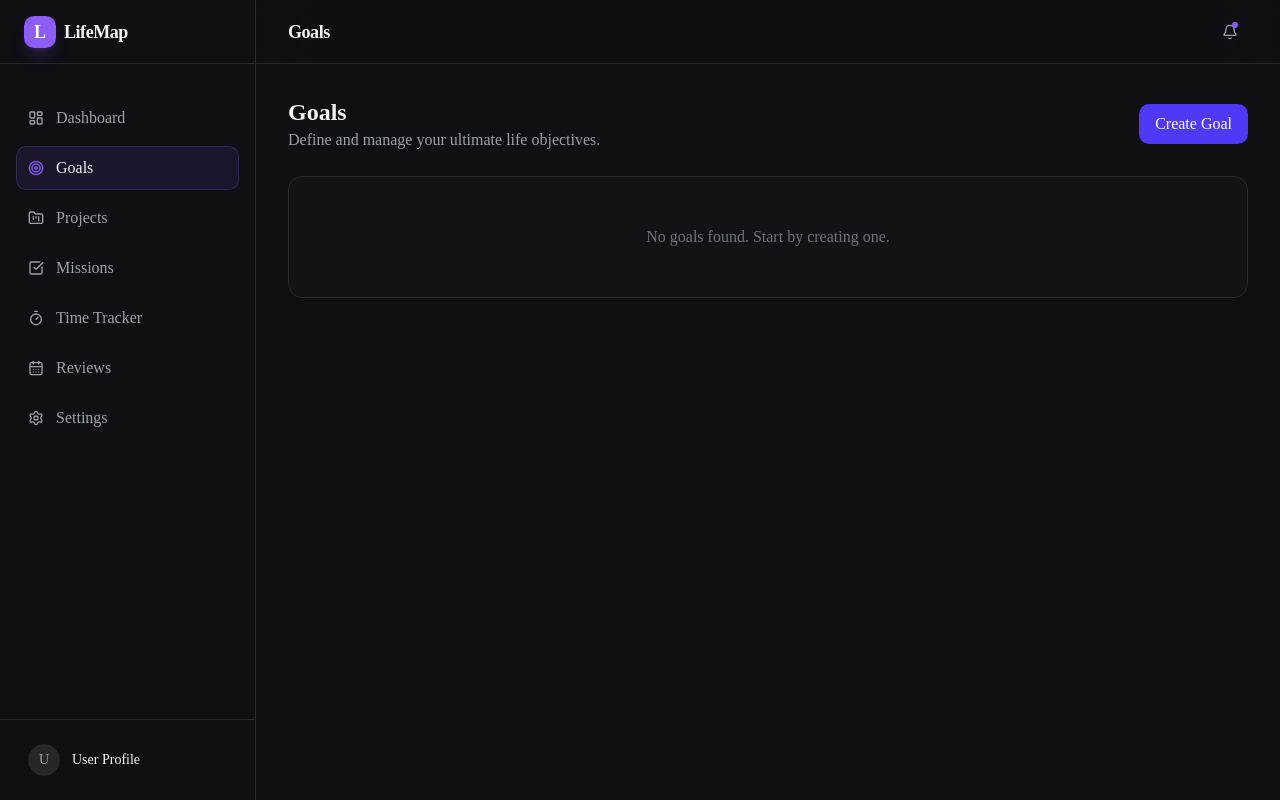
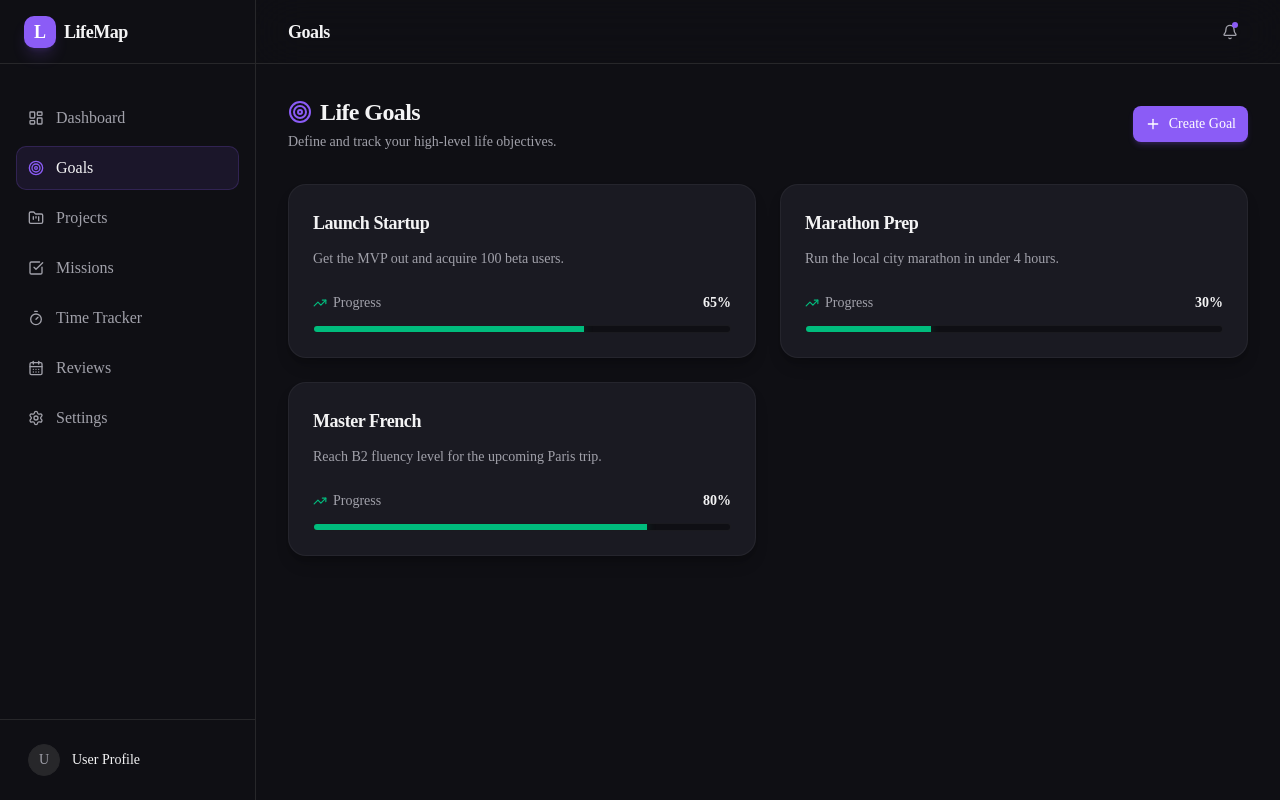
Before and after one commit to SingRajat/LifeMap, a Next.js app in the folder frontend/: page /goals in a window 1280 px wide. Built offline with nearby package versions, Linux system fonts and the light colour scheme.

Commit message:
Modified goals Page

```diff
--- a/frontend/app/goals/page.tsx
+++ b/frontend/app/goals/page.tsx
@@ -1,21 +1,90 @@
 'use client';
+
+import { motion, Variants } from 'framer-motion';
+import { Card, CardHeader, CardTitle, CardDescription, CardContent } from '@/components/ui/Card';
+import { Button } from '@/components/ui/Button';
+import { Target, Plus, TrendingUp } from 'lucide-react';
+
+const mockGoals = [
+  { id: 1, name: "Launch Startup", description: "Get the MVP out and acquire 100 beta users.", progress: 65 },
+  { id: 2, name: "Marathon Prep", description: "Run the local city marathon in under 4 hours.", progress: 30 },
+  { id: 3, name: "Master French", description: "Reach B2 fluency level for the upcoming Paris trip.", progress: 80 },
+];
+
+const containerVariants: Variants = {
+  hidden: { opacity: 0 },
+  visible: {
+    opacity: 1,
+    transition: { staggerChildren: 0.1 }
+  }
+};
+
+const itemVariants: Variants = {
+  hidden: { opacity: 0, y: 15 },
+  visible: { opacity: 1, y: 0, transition: { type: "spring", stiffness: 300, damping: 24 } }
+};
 
 export default function GoalsPage() {
   return (
-    <div className="p-6 md:p-8 space-y-6">
-      <header className="flex justify-between items-center">
-        <div>
-          <h2 className="text-2xl font-bold text-zinc-100">Goals</h2>
-          <p className="text-zinc-400">Define and manage your ultimate life objectives.</p>
+    <div className="w-full max-w-5xl mx-auto p-4 sm:p-6 md:p-8">
+      <motion.div
+        variants={containerVariants}
+        initial="hidden"
+        animate="visible"
+        className="space-y-8"
+      >
+        <div className="flex flex-col sm:flex-row sm:items-center justify-between gap-4">
+          <div className="flex flex-col gap-1">
+            <h2 className="text-2xl font-bold tracking-tight text-foreground flex items-center gap-2">
+              <Target className="w-6 h-6 text-primary" />
+              Life Goals
+            </h2>
+            <p className="text-muted-foreground text-sm">Define and track your high-level life objectives.</p>
+          </div>
+          <Button size="sm" className="w-full sm:w-auto flex items-center gap-2 shadow-primary/20 shadow-md">
+            <Plus className="w-4 h-4" />
+            Create Goal
+          </Button>
         </div>
-        <button className="px-4 py-2 bg-indigo-600 hover:bg-indigo-700 text-white rounded-lg font-medium transition-colors">
-          Create Goal
-        </button>
-      </header>
 
-      <div className="rounded-xl border border-zinc-800 bg-zinc-900/50 p-12 text-center">
-        <p className="text-zinc-500">No goals found. Start by creating one.</p>
-      </div>
+        <div className="grid grid-cols-1 md:grid-cols-2 gap-6">
+          {mockGoals.map((goal) => (
+            <motion.div key={goal.id} variants={itemVariants}>
+              <Card hoverable className="h-full flex flex-col group cursor-pointer">
+                <CardHeader className="pb-4">
+                  <CardTitle className="text-lg">{goal.name}</CardTitle>
+                  <CardDescription className="line-clamp-2 mt-1.5">{goal.description}</CardDescription>
+                </CardHeader>
+                <CardContent className="mt-auto space-y-3 pt-2 pb-6">
+                  <div className="flex items-center justify-between text-sm">
+                    <span className="flex items-center gap-1.5 text-muted-foreground">
+                      <TrendingUp className="w-3.5 h-3.5 text-emerald-500" />
+                      Progress
+                    </span>
+                    <span className="font-semibold text-foreground">{goal.progress}%</span>
+                  </div>
+                  <div className="h-2 w-full bg-background rounded-full overflow-hidden border border-border/50">
+                    <motion.div
+                      initial={{ width: 0 }}
+                      animate={{ width: `${goal.progress}%` }}
+                      transition={{ duration: 1, ease: "easeOut" }}
+                      className="h-full bg-emerald-500 shadow-[0_0_10px_rgba(16,185,129,0.3)]"
+                    />
+                  </div>
+                </CardContent>
+              </Card>
+            </motion.div>
+          ))}
+        </div>
+
+        {mockGoals.length === 0 && (
+          <motion.div variants={itemVariants} className="text-center py-16 px-4 rounded-2xl border border-dashed border-border/60 bg-card/30">
+            <Target className="w-12 h-12 text-muted-foreground/30 mx-auto mb-4" />
+            <h3 className="text-lg font-medium text-foreground mb-1">No goals defined</h3>
+            <p className="text-muted-foreground text-sm max-w-md mx-auto">You haven't set any life goals yet. Start by creating your first objective.</p>
+          </motion.div>
+        )}
+      </motion.div>
     </div>
   );
 }
```
